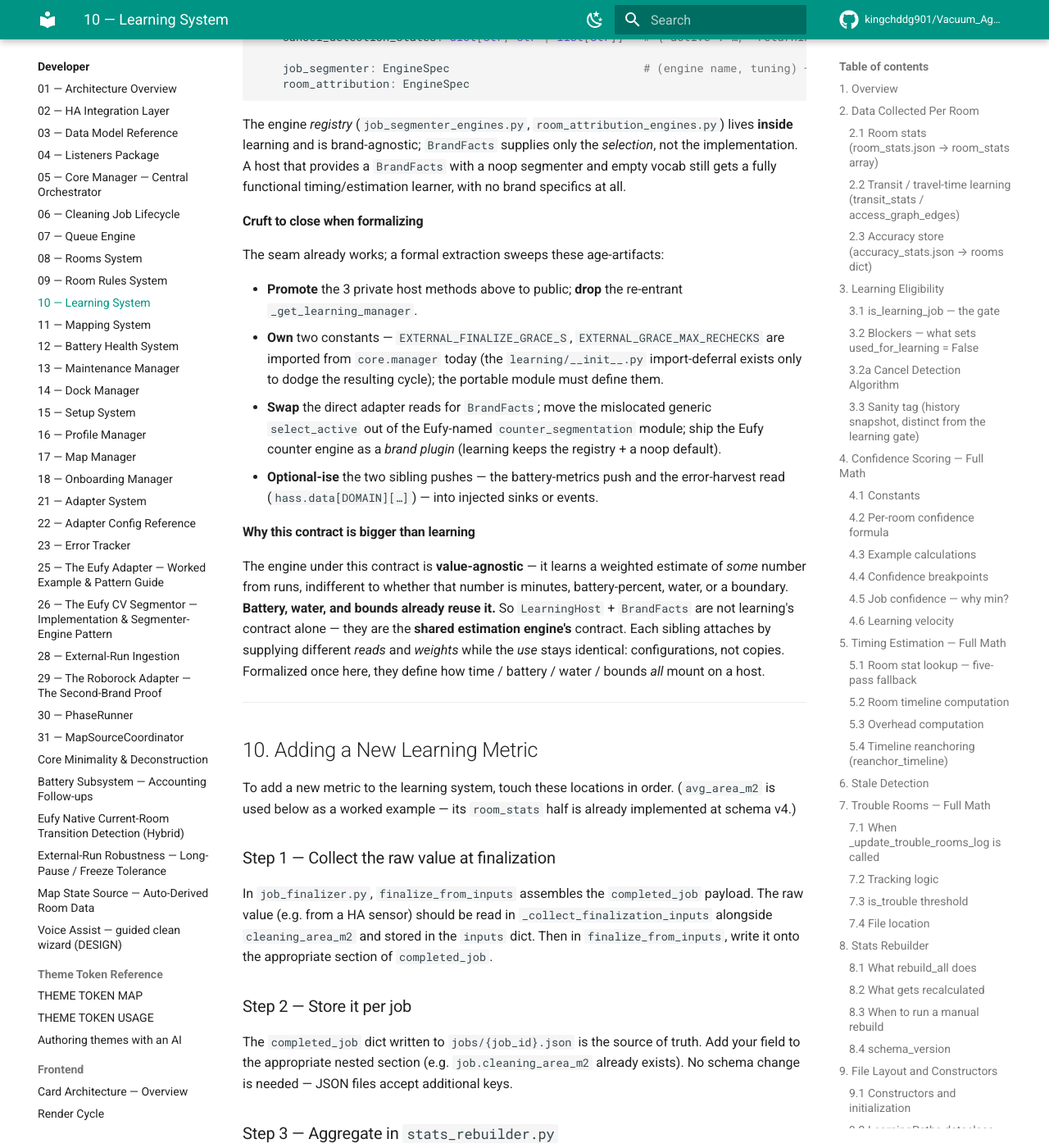
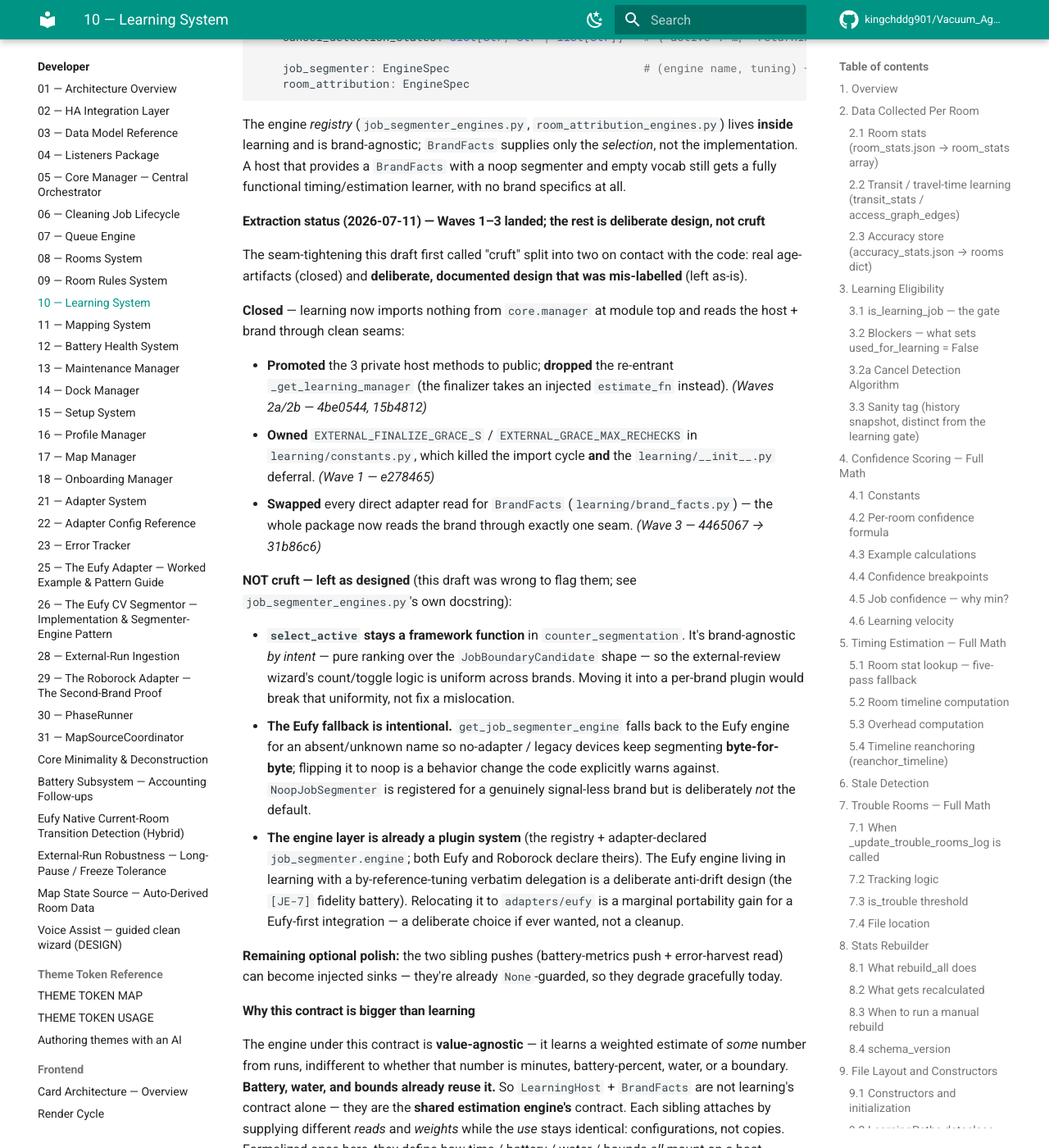
Before and after one commit to kingchddg901/Vacuum_Agent, an MkDocs documentation site: the page built from docs/dev/10-learning-system.md, in a window 1280 px wide and 1400 px high, scrolled down 34774 px. Shown: the whole window at 82% size. Built offline with MkDocs 1.6.1 and Material for MkDocs 9.7.7, drawn with Linux system fonts in a browser that asks for light colours; comment, search, counter and statistics services are not loaded.

Commit message:
docs(dev): correct the §9.3 "cruft" framing — deliberate design was mis-labelled
Reading the code during the extraction showed three things §9.3 filed as "cruft to
close" are deliberate, documented design (per job_segmenter_engines.py's own docstring),
not age-artifacts:
- select_active stays a framework function (brand-agnostic by intent, so the review
  wizard's count/toggle logic is uniform across brands) — not mislocated.
- The Eufy fallback is intentional (no-adapter/legacy devices keep segmenting byte-for-
  byte); flipping to noop is a behavior change the code explicitly warns against.
- The engine layer is already a plugin system (registry + adapter-declared engine);
  relocating the Eufy engine to adapters/eufy is a marginal portability gain for a
  Eufy-first integration, a deliberate choice if ever wanted, not a cleanup.

Reframed the section as an extraction STATUS: Waves 1-3 closed (cycle, contract,
re-entrancy, BrandFacts), Wave 5 (sibling sinks) done, Wave 4 (engine relocation) held
by design. Records the commits.

Docs-only; mkdocs --strict green.

Co-Authored-By: Claude Opus 4.8 (1M context) <noreply@anthropic.com>

```diff
--- a/docs/dev/10-learning-system.md
+++ b/docs/dev/10-learning-system.md
@@ -1156,14 +1156,23 @@ class BrandFacts(Protocol):
 
 The engine *registry* (`job_segmenter_engines.py`, `room_attribution_engines.py`) lives **inside** learning and is brand-agnostic; `BrandFacts` supplies only the *selection*, not the implementation. A host that provides a `BrandFacts` with a noop segmenter and empty vocab still gets a fully functional timing/estimation learner, with no brand specifics at all.
 
-#### Cruft to close when formalizing
+#### Extraction status (2026-07-11) — Waves 1–3 landed; the rest is deliberate design, not cruft
 
-The seam already works; a formal extraction sweeps these age-artifacts:
+The seam-tightening this draft first called "cruft" split into two on contact with the code: real age-artifacts (closed) and **deliberate, documented design that was mis-labelled** (left as-is).
 
-- **Promote** the 3 private host methods above to public; **drop** the re-entrant `_get_learning_manager`.
-- **Own** two constants — `EXTERNAL_FINALIZE_GRACE_S`, `EXTERNAL_GRACE_MAX_RECHECKS` are imported from `core.manager` today (the `learning/__init__.py` import-deferral exists only to dodge the resulting cycle); the portable module must define them.
-- **Swap** the direct adapter reads for `BrandFacts`; move the mislocated generic `select_active` out of the Eufy-named `counter_segmentation` module; ship the Eufy counter engine as a *brand plugin* (learning keeps the registry + a noop default).
-- **Optional-ise** the two sibling pushes — the battery-metrics push and the error-harvest read (`hass.data[DOMAIN][…]`) — into injected sinks or events.
+**Closed** — learning now imports nothing from `core.manager` at module top and reads the host + brand through clean seams:
+
+- **Promoted** the 3 private host methods to public; **dropped** the re-entrant `_get_learning_manager` (the finalizer takes an injected `estimate_fn` instead). *(Waves 2a/2b — 4be0544, 15b4812)*
+- **Owned** `EXTERNAL_FINALIZE_GRACE_S` / `EXTERNAL_GRACE_MAX_RECHECKS` in `learning/constants.py`, which killed the import cycle **and** the `learning/__init__.py` deferral. *(Wave 1 — e278465)*
+- **Swapped** every direct adapter read for `BrandFacts` (`learning/brand_facts.py`) — the whole package now reads the brand through exactly one seam. *(Wave 3 — 4465067 → 31b86c6)*
+
+**NOT cruft — left as designed** (this draft was wrong to flag them; see `job_segmenter_engines.py`'s own docstring):
+
+- **`select_active` stays a framework function** in `counter_segmentation`. It's brand-agnostic *by intent* — pure ranking over the `JobBoundaryCandidate` shape — so the external-review wizard's count/toggle logic is uniform across brands. Moving it into a per-brand plugin would break that uniformity, not fix a mislocation.
+- **The Eufy fallback is intentional.** `get_job_segmenter_engine` falls back to the Eufy engine for an absent/unknown name so no-adapter / legacy devices keep segmenting **byte-for-byte**; flipping it to noop is a behavior change the code explicitly warns against. `NoopJobSegmenter` is registered for a genuinely signal-less brand but is deliberately *not* the default.
+- **The engine layer is already a plugin system** (the registry + adapter-declared `job_segmenter.engine`; both Eufy and Roborock declare theirs). The Eufy engine living in learning with a by-reference-tuning verbatim delegation is a deliberate anti-drift design (the `[JE-7]` fidelity battery). Relocating it to `adapters/eufy` is a marginal portability gain for a Eufy-first integration — a deliberate choice if ever wanted, not a cleanup.
+
+**Remaining optional polish:** the two sibling pushes (battery-metrics push + error-harvest read) can become injected sinks — they're already `None`-guarded, so they degrade gracefully today.
 
 #### Why this contract is bigger than learning
 
```
